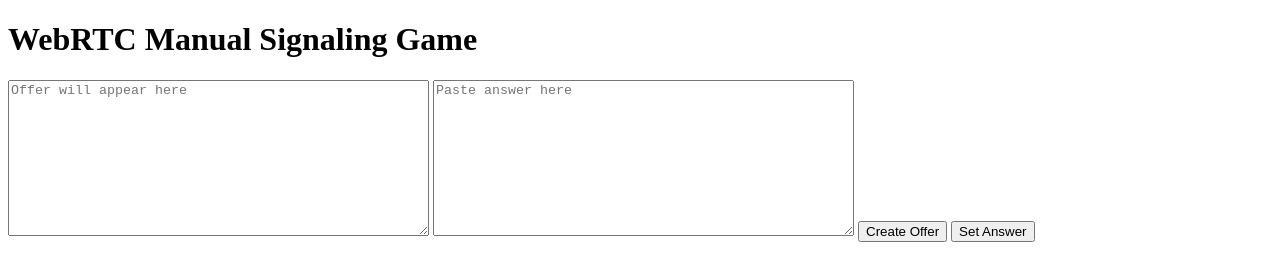
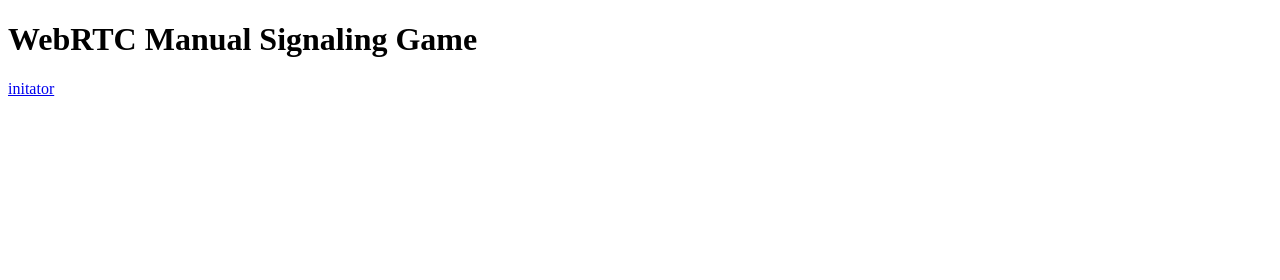
Before and after one commit to N3rd10/io-template, a plain HTML site: page index.html in a window 1280 px wide. Drawn offline with Linux system fonts and the light colour scheme.

Commit message:
Update index.html

```diff
--- a/index.html
+++ b/index.html
@@ -7,10 +7,8 @@
 </head>
 <body>
     <h1>WebRTC Manual Signaling Game</h1>
-    <textarea id="offer" placeholder="Offer will appear here" rows="10" cols="50"></textarea>
-    <textarea id="answer" placeholder="Paste answer here" rows="10" cols="50"></textarea>
-    <button onclick="createOffer()">Create Offer</button>
-    <button onclick="setAnswer()">Set Answer</button>
+    <a href="initiator.html">initator</a>
+
 
     <script src="webrtc.js"></script>
     <script src="game.js"></script>
```
